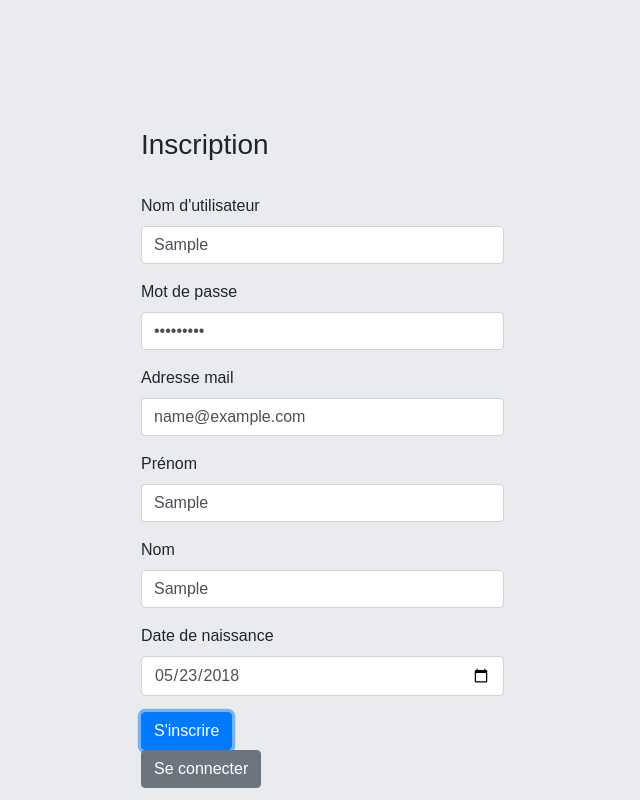
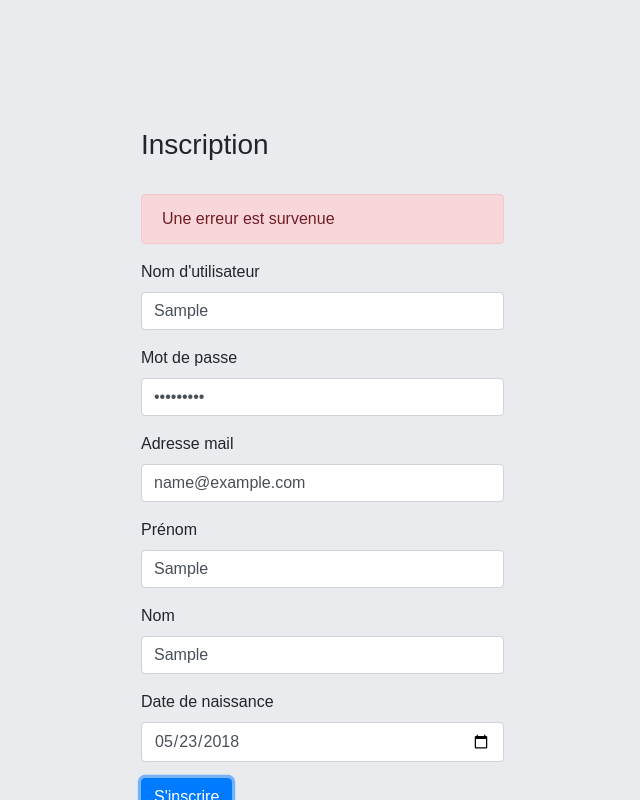
Before and after one commit to sportfun/webapp, a React (Create React App) app: page /inscription in a window 1280 px wide. Both pictures are taken after typing "Sample", "Sample123", "name@example.com", "Sample", "Sample" into the empty fields and a click on the button "S'inscrire". Shown: the whole page, without its empty margins (73-713 px from the left). Built offline with nearby package versions, Linux system fonts and the light colour scheme; no server answers.

Commit message:
erreur random mais en francais

```diff
--- a/src/components/Login.js
+++ b/src/components/Login.js
@@ -63,7 +63,7 @@ class Login extends Component {
           </div>
           <button type="submit" className="btn btn-primary">Se connecter</button>
         </form>
-        <Link to="/inscription" className="btn btn-secondary">S'inscrire</Link>
+        <Link to="/inscription" className="btn btn-secondary mt-2">S'inscrire</Link>
       </div>
     )
   }
--- a/src/components/Register.js
+++ b/src/components/Register.js
@@ -54,7 +54,7 @@ class Register extends Component {
       })
       .catch(errorMessage => {
         const state = {
-          alertMessage: errorMessage,
+          alertMessage: 'Une erreur est survenue',
         }
         this.setState(state)
         window.scrollTo(0, 0)
@@ -65,7 +65,9 @@ class Register extends Component {
     return (
       <div className="pagecontainer p-sm-5">
         <h3>Inscription</h3><br />
-
+        {this.state.alertMessage && (
+          <p className="alert alert-danger">{this.state.alertMessage}</p>
+        )}
         <form onSubmit={this.submit}>
           <div className="form-group">
             <label htmlFor="username">Nom d'utilisateur</label>
@@ -99,7 +101,7 @@ class Register extends Component {
           </div>
           <button type="submit" className="btn btn-primary">S'inscrire</button>
         </form>
-        <Link to="/connexion" className="btn btn-secondary">Se connecter</Link>
+        <Link to="/connexion" className="btn btn-secondary mt-2">Se connecter</Link>
       </div>
     )
   }
```
